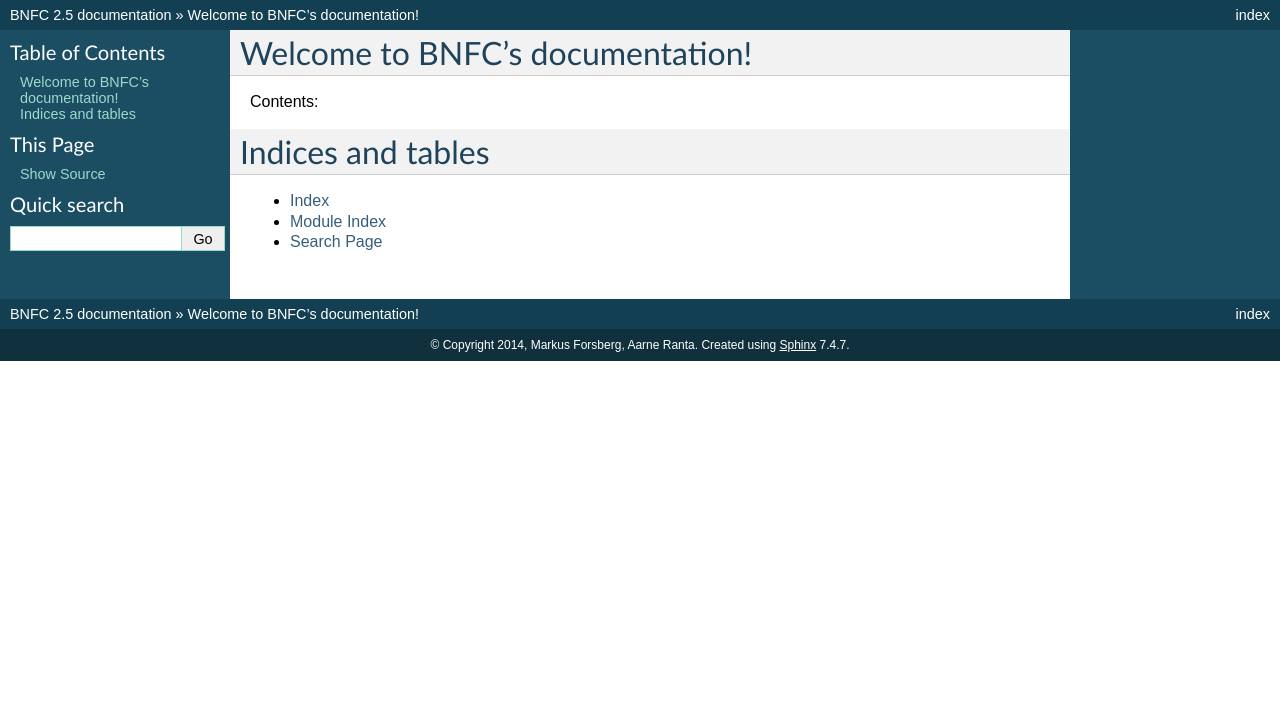
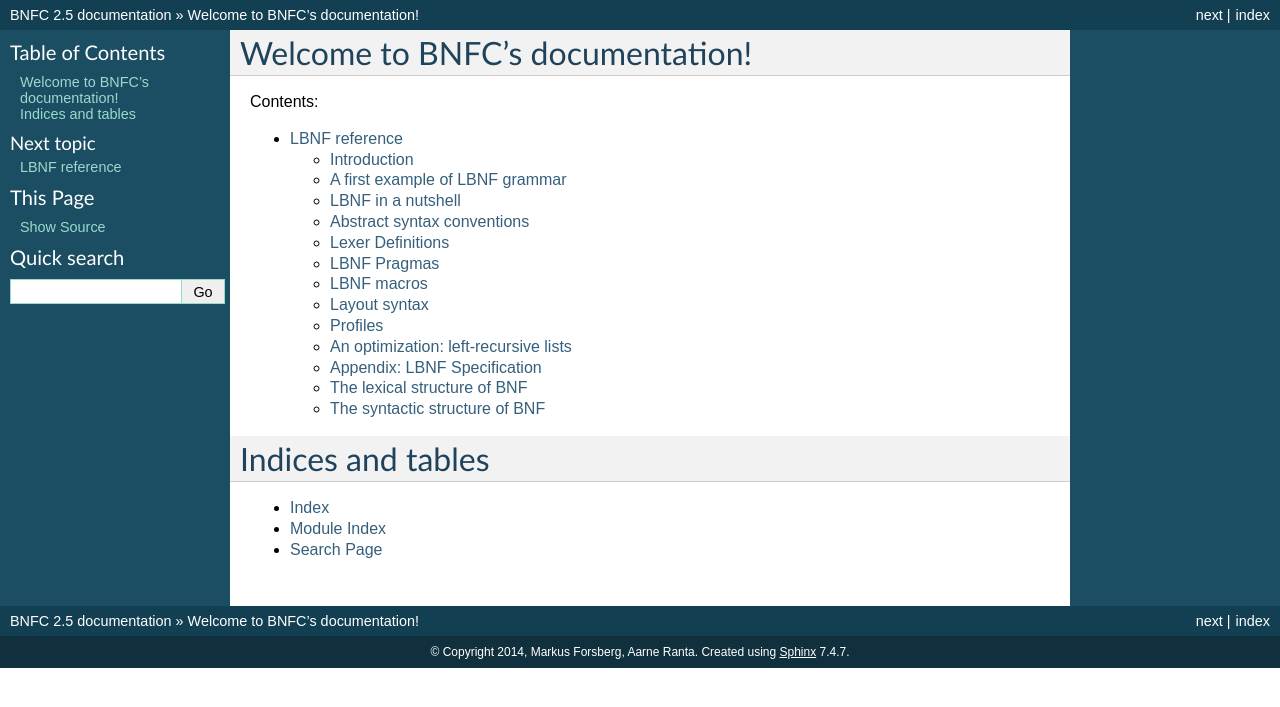
Before and after one commit to BNFC/bnfc, a Sphinx documentation site: the page built from docs/index.rst, in a window 1280 px wide. Shown: the top 707 px of the page. Built offline with Sphinx 7.4.7, drawn with Linux system fonts in a browser that asks for light colours.

Commit message:
Add the lbnf reference to the doc index

```diff
--- a/docs/index.rst
+++ b/docs/index.rst
@@ -11,6 +11,7 @@ Contents:
 .. toctree::
    :maxdepth: 2
 
+   lbnf
 
 
 Indices and tables
--- a/docs/lbnf.rst
+++ b/docs/lbnf.rst
@@ -1,3 +1,7 @@
+==============
+LBNF reference
+==============
+
 Introduction
 ============
 
```
